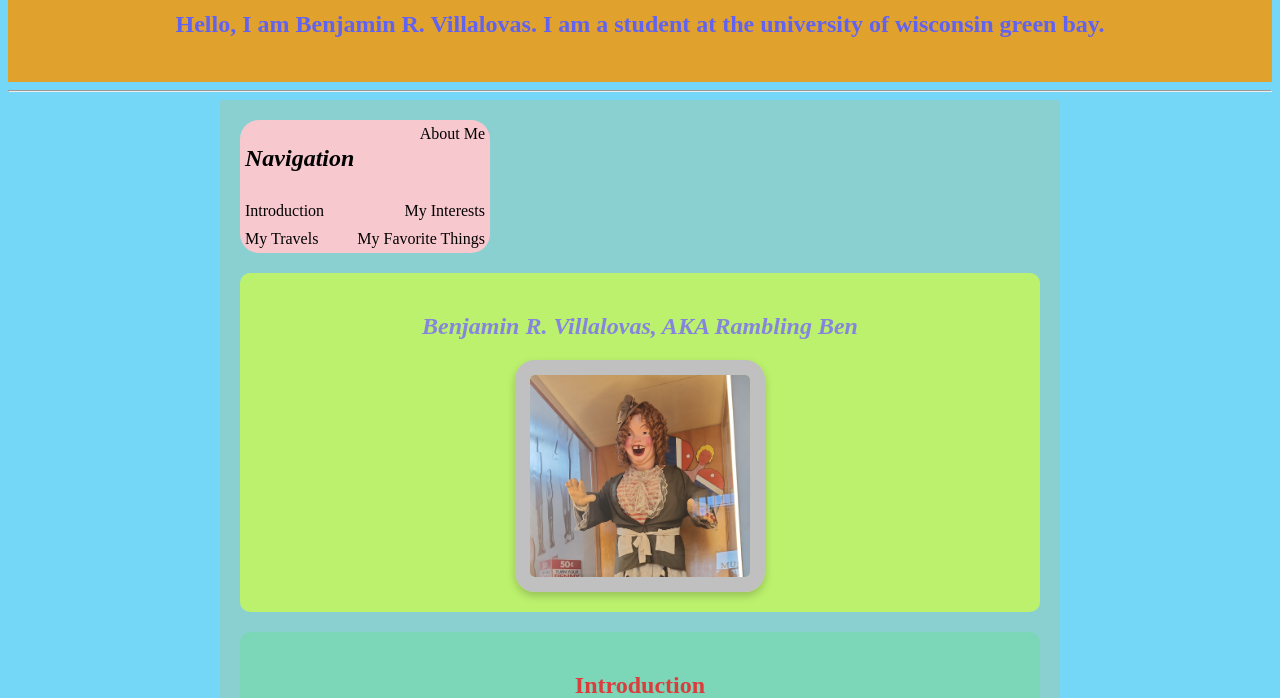
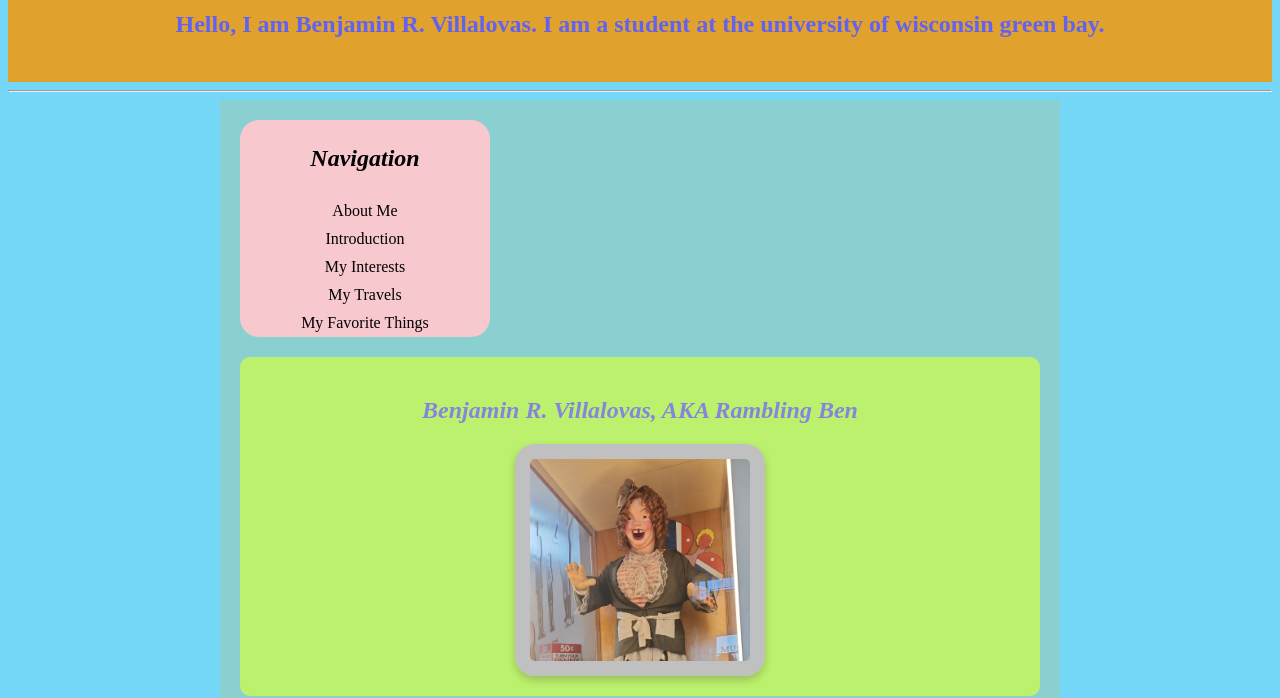
Before and after one commit to bvfolk-dot/about-me.html, a plain HTML site: page index.html in a window 1280 px wide. Shown: the part 136-834 px from the top of the page. Drawn offline with Linux system fonts and the light colour scheme.

Commit message:
Refactor CSS styles for layout and design

```diff
--- a/about-me.css
+++ b/about-me.css
@@ -37,7 +37,7 @@ nav {
   padding: 5px;
   margin-bottom: 20px;
   display: flex;
-  flex-direction: row;
+  flex-direction: column;
   gap: 10px;
   flex-wrap: wrap;
   text-align: center;
@@ -97,7 +97,7 @@ a:hover {
 ul {
   list-style-type: none;
 }
-@media screen and (max-width: 768px) {
+@media screen and (max-width: 100%) {
   #about-me,
   #introduction,
   #my-interests,
```
